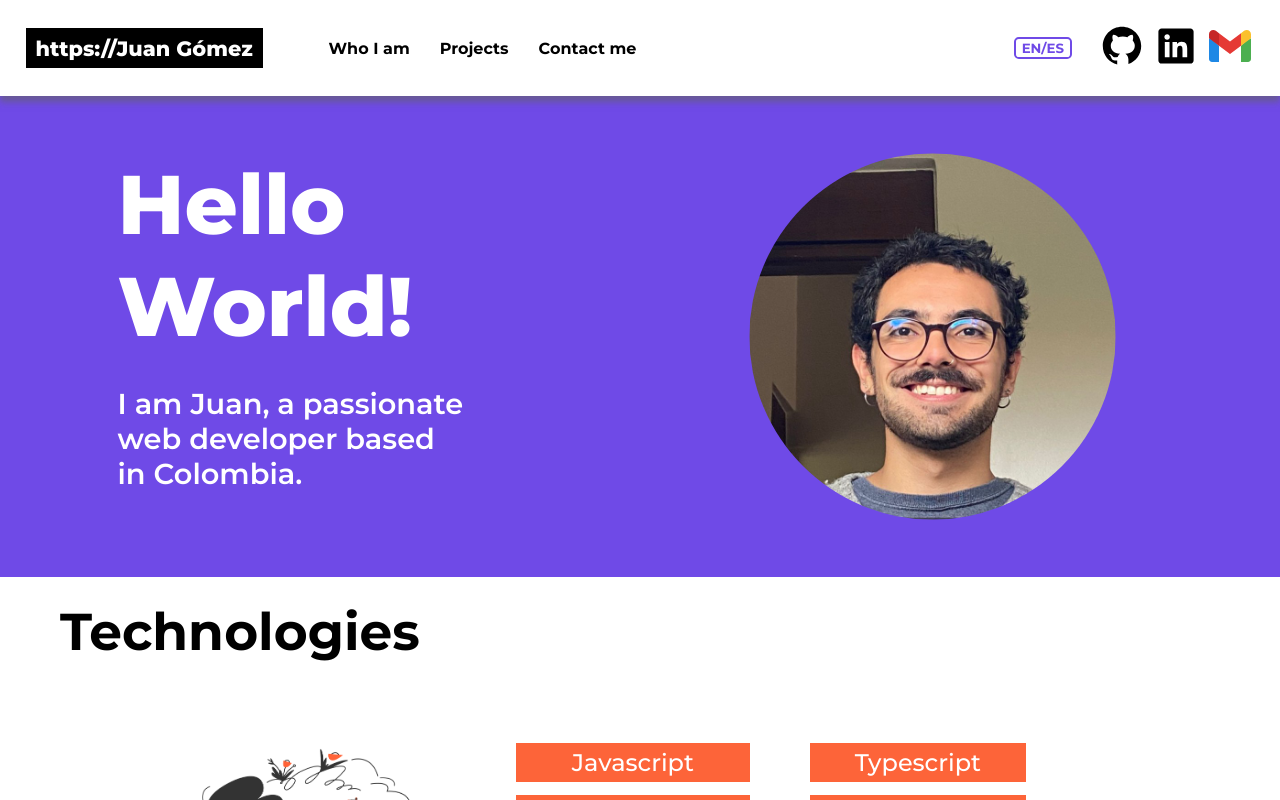
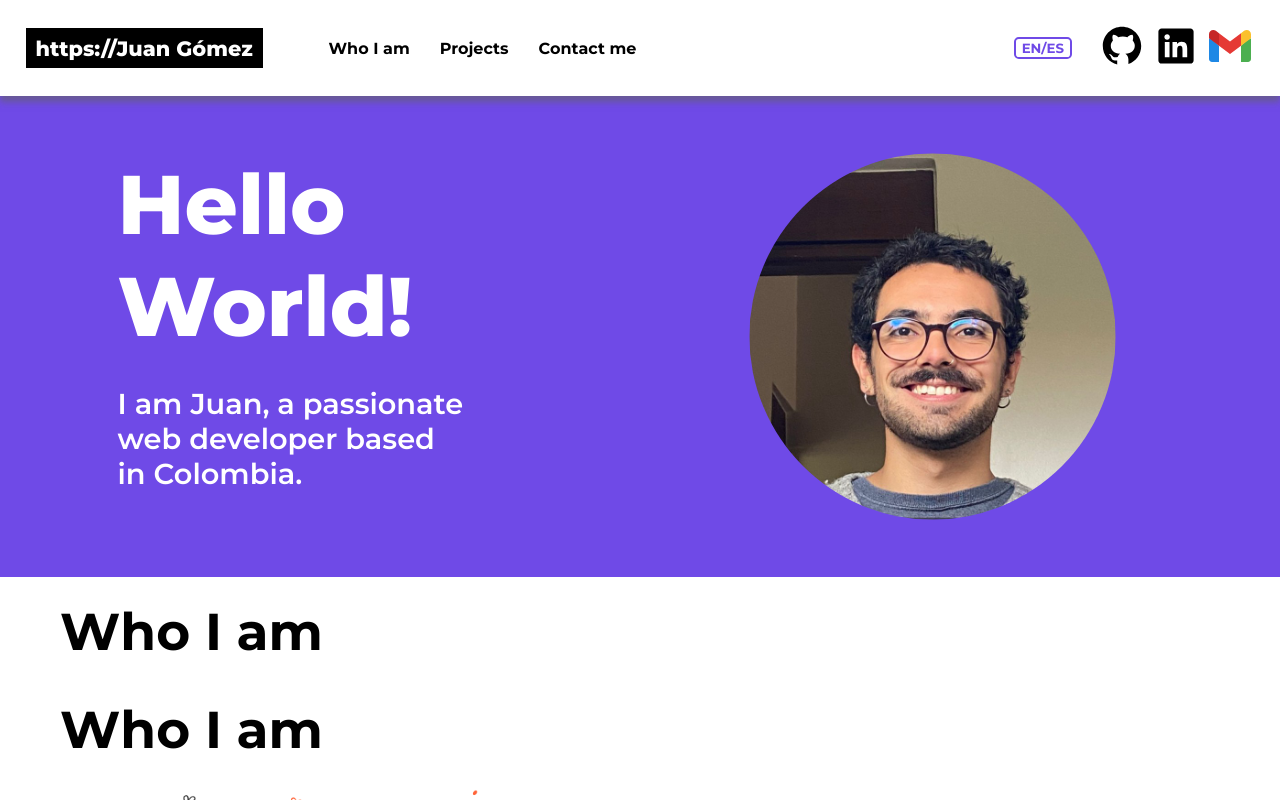
Before and after one commit to JPGomezCuervo/Portfolio-v2, a Vue app: page / in a window 1280 px wide. Shown: the top 800 px of the page. Built offline with nearby package versions, Linux system fonts and the light colour scheme.

Commit message:
basic functions working on carousel

```diff
--- a/src/components/Carousel.vue
+++ b/src/components/Carousel.vue
@@ -2,30 +2,54 @@
 import arrow from "../assets/icons/icons8-arrow.svg";
 import WhoIAm from "./WhoIAm.vue";
 import Technologies from "./Technologies.vue";
+import Experience from "./Experience.vue";
 import { selectLanguages } from "../store";
+import { ref, watchEffect } from "vue";
 
-const { technologies } = selectLanguages();
+const { technologies, whoIAm, experience  } = selectLanguages();
+
+const slices = [{component: WhoIAm, title: whoIAm.value.title}, { component:Technologies, title: technologies.value.title}, {component: Experience, title: experience.value.title}];
+const index = ref(0);
+const component = ref( slices[index.value]);
+const title = ref(component.value.title);
+
+watchEffect(()=> {
+    component.value = slices[index.value];
+    title.value = component.value.title;
+});
+
+const handleForward = () => {
+    console.log(index.value)
+    if ( index.value + 1 > 2 ) return ;
+    index.value = index.value + 1;
+};
+
+const handleBackward = () => {
+    if ( index.value - 1 < 0 ) return ;
+    index.value = index.value - 1;
+};
+
 </script>
 
 <template>
     <section class="carousel" id="carousel">
 
         <div class="title">
-            <h2 class="subtitle"> {{ technologies.title }}</h2>
+            <h2 class="subtitle"> {{ title }}</h2>
         </div>
 
         <div class="display">
-            <!-- <WhoIAm/> -->
-            <Technologies/>
+            <component :is="component.component"></component>
+
         </div>
 
         <div class="navigation">
 
-            <img :src="arrow" class="left-arrow arrow" />
+            <img :src="arrow" class="left-arrow arrow" @click="handleBackward" />
             <div class="romboids"></div>
             <div class="romboids"></div>
             <div class="romboids"></div>
-            <img :src="arrow" class="right-arrow arrow" />
+            <img :src="arrow" class="right-arrow arrow" @click="handleForward" />
 
         </div>
     </section>
```
